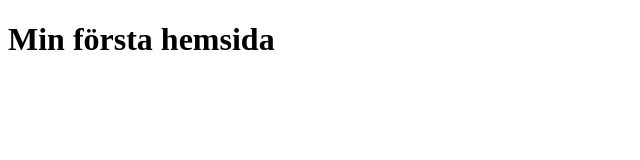
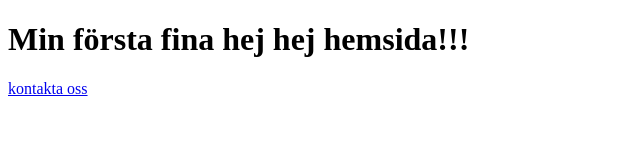
Before and after one commit to LinusGra/gitdemo1, a plain HTML site: page index.html in a window 1280 px wide. Shown: the whole page, without its empty margins (0-640 px from the left). Drawn offline with Linux system fonts and the light colour scheme.

Commit message:
added kontakt.html
kontakta oss

```diff
--- a/index.html
+++ b/index.html
@@ -6,6 +6,7 @@
     <title>Document</title>
 </head>
 <body>
-    <h1>Min första hemsida</h1>
+    <h1>Min första fina hej hej     hemsida!!! </h1>
+    <a href="kontakt.html>"> kontakta oss</a>
 </body>
 </html>
```
Also changed, not shown: kontakt.html (added).
